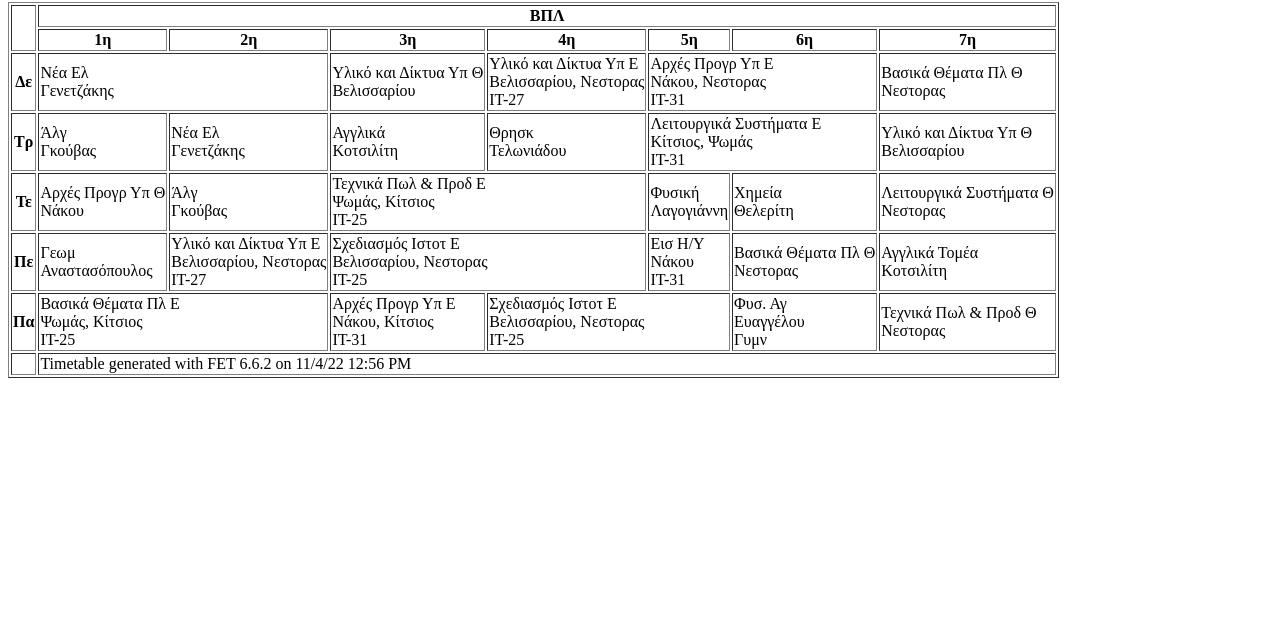
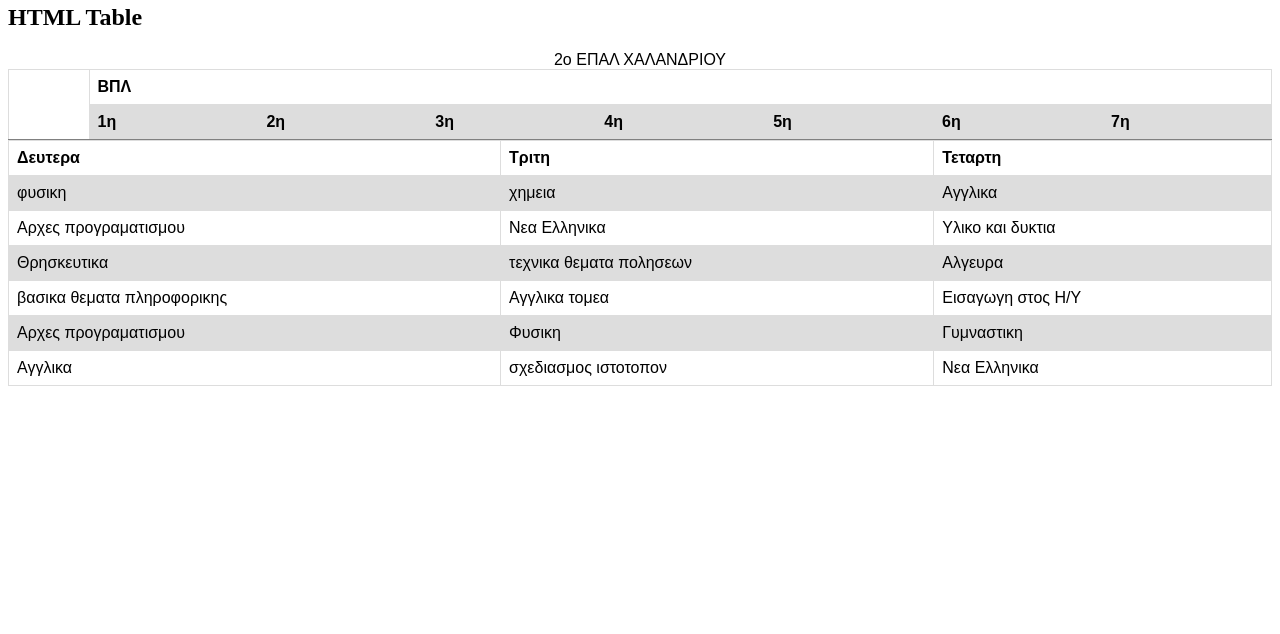
Before and after one commit to MT199697/MT199697.github.io, a plain HTML site: page index.html in a window 1280 px wide. Shown: the part 166-800 px from the top of the page. Drawn offline with Linux system fonts and the light colour scheme.

Commit message:
Update index.html

```diff
--- a/index.html
+++ b/index.html
@@ -24,57 +24,69 @@
       </thead>
       <tbody>
         <tr>
-          <th class="yAxis">Δε</th>
-          <td colspan="2" class="c_22"><div class="line1"><span class="subject">Νέα Ελ</span></div><div class="teacher line2">Γενετζάκης</div></td>
-          <!-- span -->
-          <td class="c_11"><div class="line1"><span class="subject">Υλικό και Δίκτυα Υπ Θ</span></div><div class="teacher line2">Βελισσαρίου</div></td>
-          <td class="c_92"><div class="line1"><span class="subject">Υλικό και Δίκτυα Υπ Ε</span></div><div class="teacher line2">Βελισσαρίου, Νεστορας</div><div class="room line3">IT-27</div></td>
-          <td colspan="2" class="c_10"><div class="line1"><span class="subject">Αρχές Προγρ Υπ Ε</span></div><div class="teacher line2">Νάκου, Νεστορας</div><div class="room line3">IT-31</div></td>
-          <!-- span -->
-          <td class="c_86"><div class="line1"><span class="subject">Βασικά Θέματα Πλ Θ</span></div><div class="teacher line2">Νεστορας</div></td>
+         <!DOCTYPE html>
+<html>
+<head>
+<style>
+table {
+  font-family: arial, sans-serif;
+  border-collapse: collapse;
+  width: 100%;
+}
+
+td, th {
+  border: 1px solid #dddddd;
+  text-align: left;
+  padding: 8px;
+}
+td:hover {background-color: #44dd44;}
+
+tr:nth-child(even) {
+  background-color: #dddddd;
+}
+</style>
+</head>
+<body>
+
+<h2>HTML Table</h2>
+
+<table>
+  <tr>
+    <th>Δευτερα</th>
+    <th>Τριτη</th>
+    <th>Τεταρτη</th>
   </tr>
   <tr>
-          <th class="yAxis">Τρ</th>
-          <td class="c_1"><div class="line1"><span class="subject">Άλγ</span></div><div class="teacher line2">Γκούβας</div></td>
-          <td class="c_22"><div class="line1"><span class="subject">Νέα Ελ</span></div><div class="teacher line2">Γενετζάκης</div></td>
-          <td class="c_64"><div class="line1"><span class="subject">Αγγλικά</span></div><div class="teacher line2">Κοτσιλίτη</div></td>
-          <td class="c_6"><div class="line1"><span class="subject">Θρησκ</span></div><div class="teacher line2">Τελωνιάδου</div></td>
-          <td colspan="2" class="c_13"><div class="line1"><span class="subject">Λειτουργικά Συστήματα Ε</span></div><div class="teacher line2">Κίτσιος, Ψωμάς</div><div class="room line3">IT-31</div></td>
-          <!-- span -->
-          <td class="c_11"><div class="line1"><span class="subject">Υλικό και Δίκτυα Υπ Θ</span></div><div class="teacher line2">Βελισσαρίου</div></td>
+    <td>φυσικη</td>
+    <td>χημεια</td>
+    <td>Αγγλικα</td>
   </tr>
   <tr>
-          <th class="yAxis">Τε</th>
-          <td class="c_9"><div class="line1"><span class="subject">Αρχές Προγρ Υπ Θ</span></div><div class="teacher line2">Νάκου</div></td>
-          <td class="c_1"><div class="line1"><span class="subject">Άλγ</span></div><div class="teacher line2">Γκούβας</div></td>
-          <td colspan="2" class="c_55"><div class="line1"><span class="subject">Τεχνικά Πωλ &amp; Προδ Ε</span></div><div class="teacher line2">Ψωμάς, Κίτσιος</div><div class="room line3">IT-25</div></td>
-          <!-- span -->
-          <td class="c_23"><div class="line1"><span class="subject">Φυσική</span></div><div class="teacher line2">Λαγογιάννη</div></td>
-          <td class="c_3"><div class="line1"><span class="subject">Χημεία</span></div><div class="teacher line2">Θελερίτη</div></td>
-          <td class="c_85"><div class="line1"><span class="subject">Λειτουργικά Συστήματα Θ</span></div><div class="teacher line2">Νεστορας</div></td>
+    <td>Αρχες προγραματισμου</td>
+    <td>Νεα Ελληνικα</td>
+    <td>Υλικο και δυκτια</td>
   </tr>
   <tr>
-          <th class="yAxis">Πε</th>
-          <td class="c_2"><div class="line1"><span class="subject">Γεωμ</span></div><div class="teacher line2">Αναστασόπουλος</div></td>
-          <td class="c_92"><div class="line1"><span class="subject">Υλικό και Δίκτυα Υπ Ε</span></div><div class="teacher line2">Βελισσαρίου, Νεστορας</div><div class="room line3">IT-27</div></td>
-          <td colspan="2" class="c_14"><div class="line1"><span class="subject">Σχεδιασμός Ιστοτ E</span></div><div class="teacher line2">Βελισσαρίου, Νεστορας</div><div class="room line3">IT-25</div></td>
-          <!-- span -->
-          <td class="c_76"><div class="line1"><span class="subject">Εισ Η/Υ</span></div><div class="teacher line2">Νάκου</div><div class="room line3">IT-31</div></td>
-          <td class="c_86"><div class="line1"><span class="subject">Βασικά Θέματα Πλ Θ</span></div><div class="teacher line2">Νεστορας</div></td>
-          <td class="c_65"><div class="line1"><span class="subject">Αγγλικά Τομέα</span></div><div class="teacher line2">Κοτσιλίτη</div></td>
+    <td>Θρησκευτικα</td>
+    <td>τεχνικα θεματα πολησεων</td>
+    <td>Αλγευρα</td>
   </tr>
   <tr>
-          <th class="yAxis">Πα</th>
-          <td colspan="2" class="c_12"><div class="line1"><span class="subject">Βασικά Θέματα Πλ Ε</span></div><div class="teacher line2">Ψωμάς, Κίτσιος</div><div class="room line3">IT-25</div></td>
-          <!-- span -->
-          <td class="c_10"><div class="line1"><span class="subject">Αρχές Προγρ Υπ Ε</span></div><div class="teacher line2">Νάκου, Κίτσιος</div><div class="room line3">IT-31</div></td>
-          <td colspan="2" class="c_14"><div class="line1"><span class="subject">Σχεδιασμός Ιστοτ E</span></div><div class="teacher line2">Βελισσαρίου, Νεστορας</div><div class="room line3">IT-25</div></td>
-          <!-- span -->
-          <td class="c_68"><div class="line1"><span class="subject">Φυσ. Αγ</span></div><div class="teacher line2">Ευαγγέλου</div><div class="room line3">Γυμν</div></td>
-          <td class="c_84"><div class="line1"><span class="subject">Τεχνικά Πωλ &amp; Προδ Θ</span></div><div class="teacher line2">Νεστορας</div></td>
+    <td>βασικα θεματα πληροφορικης</td>
+    <td>Αγγλικα τομεα</td>
+    <td>Εισαγωγη στος Η/Υ</td>
   </tr>
-        <tr class="foot"><td></td><td colspan="7">Timetable generated with FET 6.6.2 on 11/4/22 12:56 PM</td></tr>
-      </tbody>
+  <tr>
+    <td>Αρχες προγραματισμου</td>
+    <td>Φυσικη</td>
+    <td>Γυμναστικη</td>
+  </tr>
+  <tr>
+    <td>Αγγλικα</td>
+    <td>σχεδιασμος ιστοτοπον</td>
+    <td>Νεα Ελληνικα</td>
+  </tr>
 </table>
+
 </body>
 </html>
```
Lines whose indentation alone changed are shown as unchanged.
